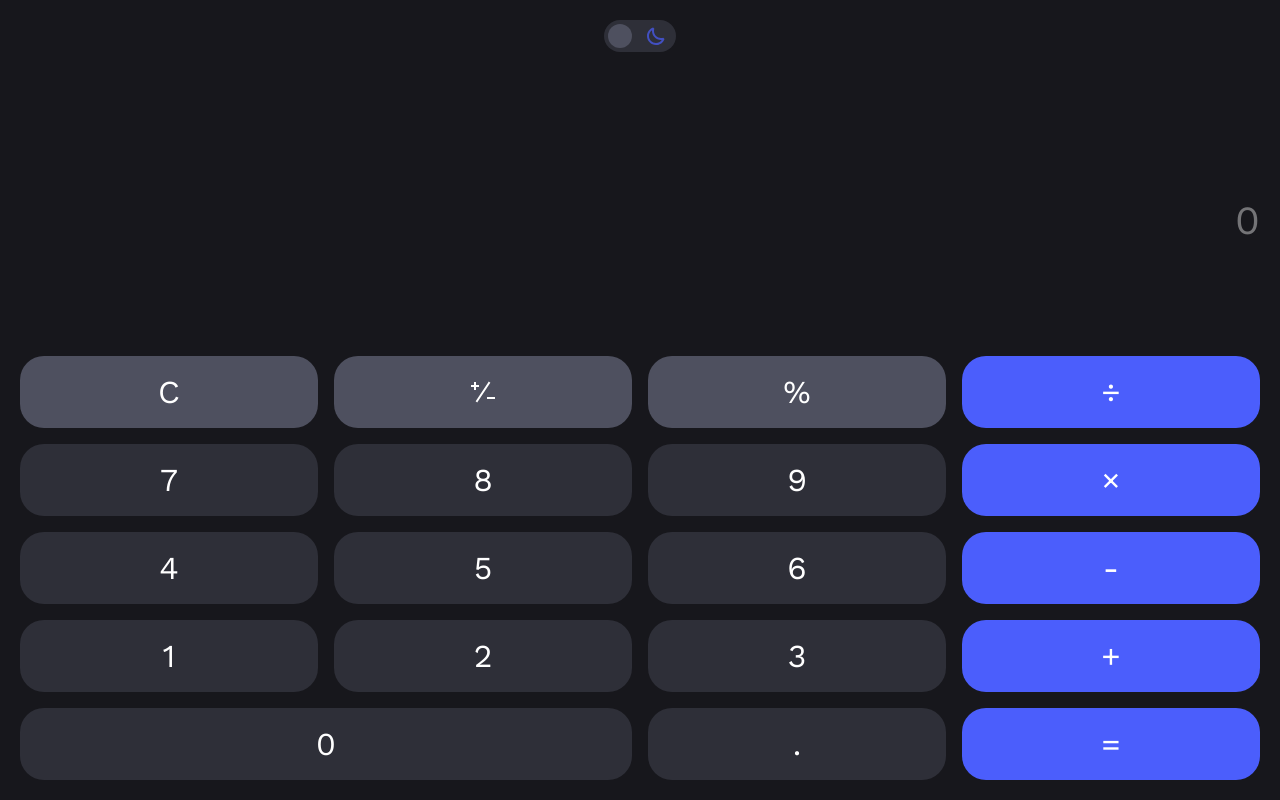
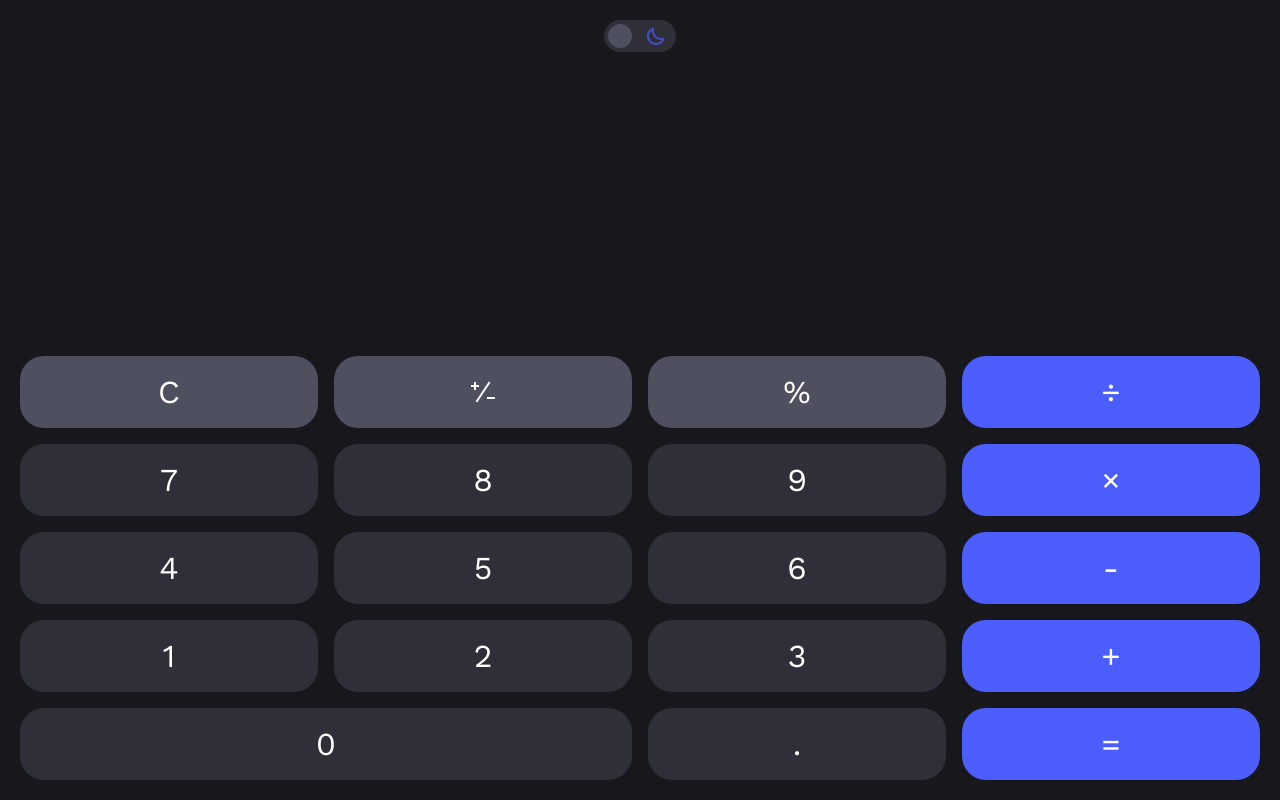
Before and after one commit to Gavrushuk/vue-3-calculator, a Vue app: page / in a window 1280 px wide. Built offline with nearby package versions, Linux system fonts and the light colour scheme.

Commit message:
history fix

```diff
--- a/src/components/CalculatorForm.vue
+++ b/src/components/CalculatorForm.vue
@@ -8,7 +8,7 @@ defineProps<{
 
 <template>
   <div class="calculator-form">
-    <div class="calculator-form__history">{{ `${history}${currentValue}` || 0 }}</div>
+    <div class="calculator-form__history">{{ `${history}${currentValue}` || '' }}</div>
     <div class="calculator-form__value">{{ answer || '' }}</div>
   </div>
 </template>
```
